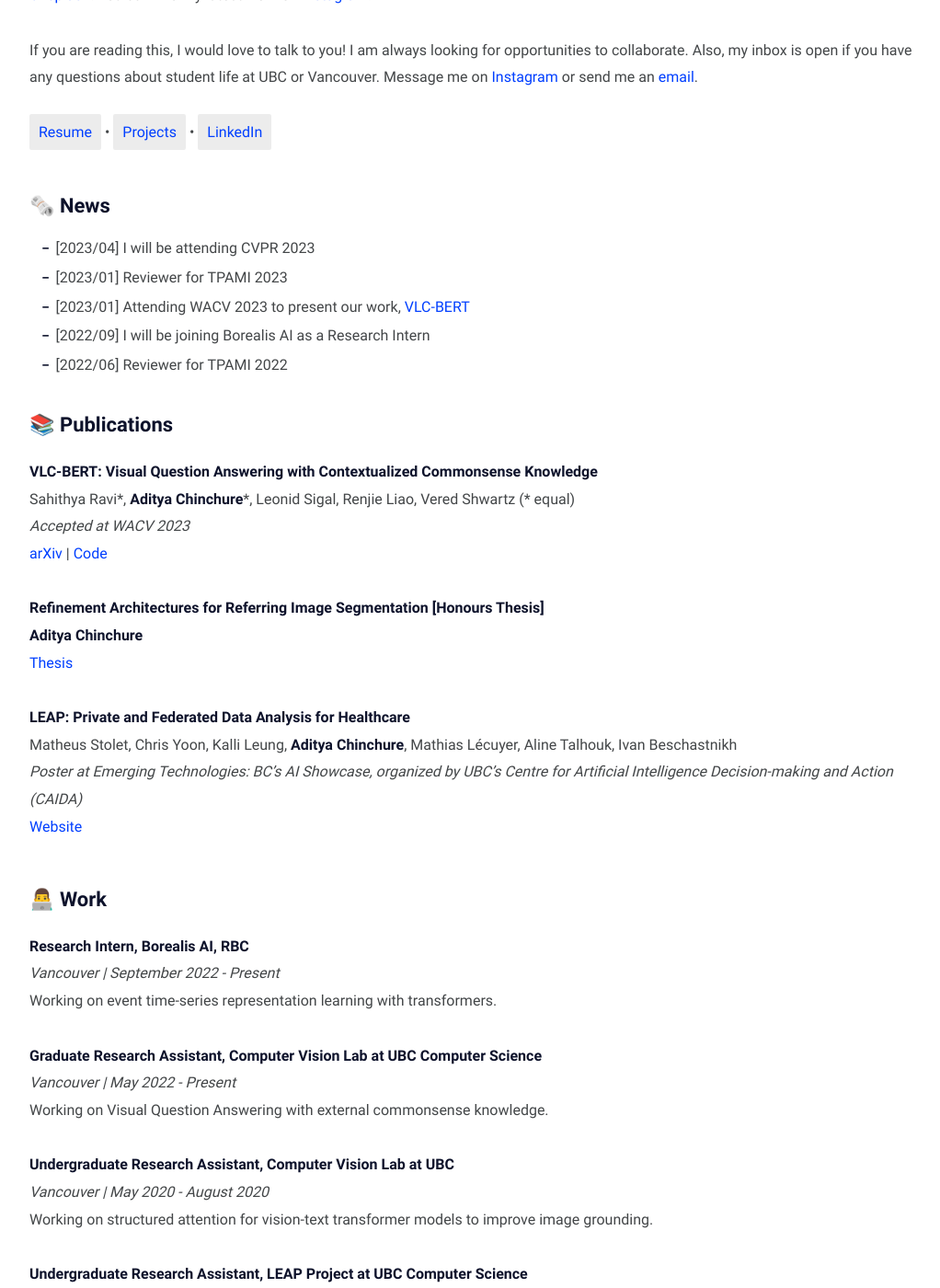
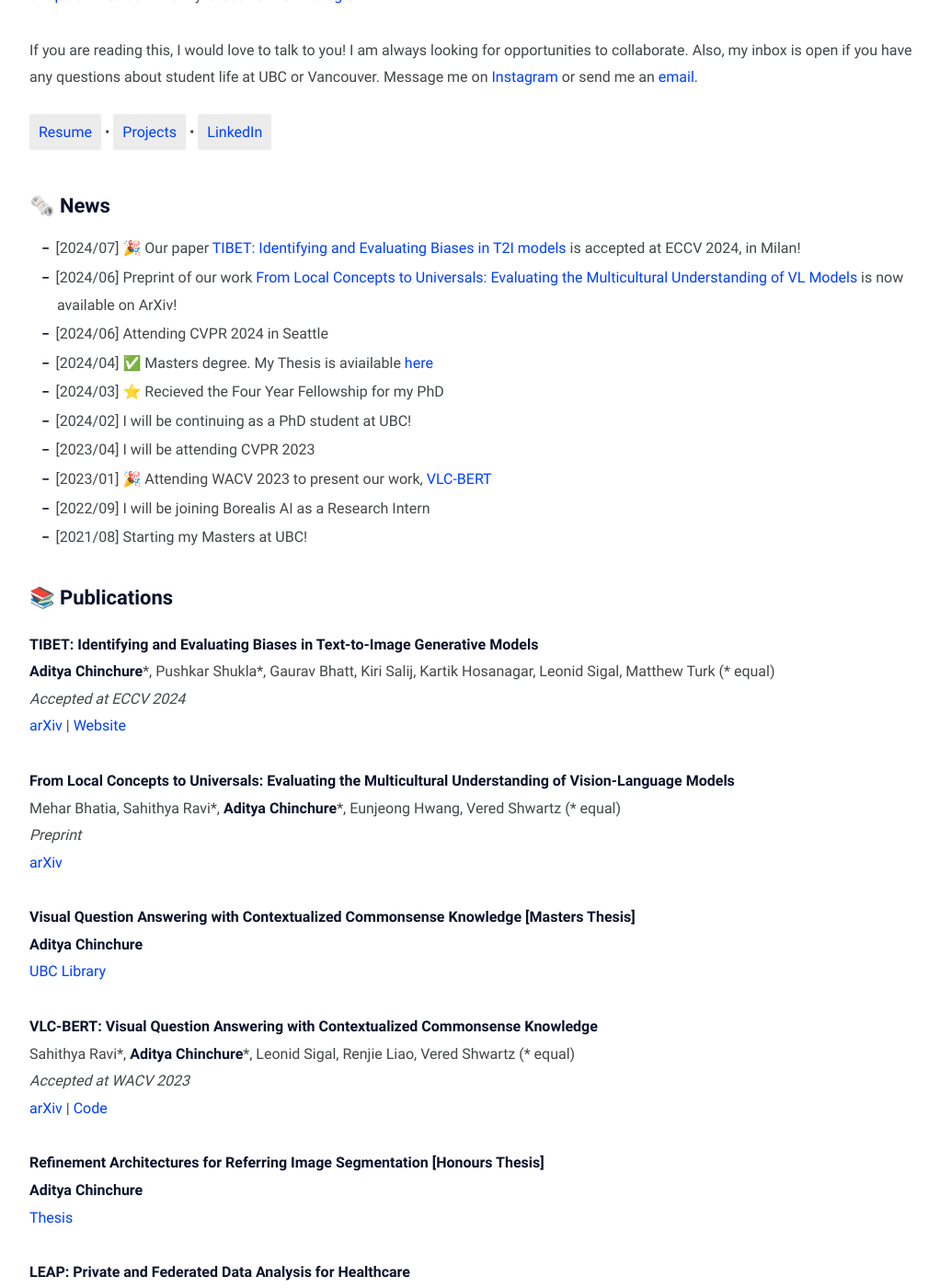
Before and after one commit to aditya10/aditya10.github.io, a Jekyll site: the page built from index.md, in a window 1280 px wide and 1400 px high, scrolled down 613 px. Shown: the whole window at 92% size, without its empty margins (126-1148 px from the left). Built offline with Jekyll 4.4.1, drawn with Linux system fonts in a browser that asks for light colours; some of the changed text lies outside the part shown.

Commit message:
Update website

```diff
--- a/index.md
+++ b/index.md
@@ -9,7 +9,7 @@
 
 👋 Hello there!
 
-I work at the Computer Vision Lab at University of British Columbia with [Dr. Leonid Sigal](https://www.cs.ubc.ca/~lsigal/index.html) and [Dr. Renjie Liao](https://lrjconan.github.io). My interests lie in multimodal vision-language models, time-series models, and commonsense reasoning. Currently, I am an intern at [Borealis AI](https://www.borealisai.com), working with [Dr. Fred Tung](https://www.borealisai.com/team-member/fred-tung/).
+I am a PhD student at the Computer Vision Lab at University of British Columbia with [Dr. Leonid Sigal](https://www.cs.ubc.ca/~lsigal/index.html) and [Dr. Vered Shwartz](https://www.cs.ubc.ca/~vshwartz/). I work on vision-language reasoning and bias & fairness in AI. Previously, I completed my Masters at UBC. I was also an intern at [Borealis AI](https://www.borealisai.com), working with [Dr. Fred Tung](https://www.borealisai.com/team-member/fred-tung/).
 
 In addition, I am a photographer in the city. I enjoy doing landscape and product photography. My work has over [100 million views on Unsplash](https://unsplash.com/@adityachinchure). You can find my latest work on [Instagram](https://www.instagram.com/aditya.chinchure/).
 
@@ -20,13 +20,32 @@
 
 ## 🗞️ News
 
+* [2024/07] 🎉 Our paper [TIBET: Identifying and Evaluating Biases in T2I models](https://tibet-ai.github.io) is accepted at ECCV 2024, in Milan!
+* [2024/06] Preprint of our work [From Local Concepts to Universals: Evaluating the Multicultural Understanding of VL Models](https://arxiv.org/abs/2407.00263) is now available on ArXiv!
+* [2024/06] Attending CVPR 2024 in Seattle
+* [2024/04] ✅ Masters degree. My Thesis is aviailable [here](https://open.library.ubc.ca/soa/cIRcle/collections/ubctheses/24/items/1.0441296)
+* [2024/03] ⭐ Recieved the Four Year Fellowship for my PhD
+* [2024/02] I will be continuing as a PhD student at UBC!
 * [2023/04] I will be attending CVPR 2023
-* [2023/01] Reviewer for TPAMI 2023
-* [2023/01] Attending WACV 2023 to present our work, [VLC-BERT](https://arxiv.org/abs/2210.13626)
+* [2023/01] 🎉 Attending WACV 2023 to present our work, [VLC-BERT](https://arxiv.org/abs/2210.13626)
 * [2022/09] I will be joining Borealis AI as a Research Intern
-* [2022/06] Reviewer for TPAMI 2022
+* [2021/08] Starting my Masters at UBC!
 
 ## 📚 Publications
+
+**TIBET: Identifying and Evaluating Biases in Text-to-Image Generative Models** \
+**Aditya Chinchure**\*, Pushkar Shukla\*, Gaurav Bhatt, Kiri Salij, Kartik Hosanagar, Leonid Sigal, Matthew Turk (\* equal) \
+_Accepted at ECCV 2024_ \
+[arXiv](https://arxiv.org/abs/2312.01261) | [Website](https://tibet-ai.github.io)
+
+**From Local Concepts to Universals: Evaluating the Multicultural Understanding of Vision-Language Models** \
+Mehar Bhatia, Sahithya Ravi\*, **Aditya Chinchure**\*, Eunjeong Hwang, Vered Shwartz (\* equal) \
+_Preprint_ \
+[arXiv](https://arxiv.org/abs/2407.00263)
+
+**Visual Question Answering with Contextualized Commonsense Knowledge [Masters Thesis]** \
+**Aditya Chinchure** \
+[UBC Library](https://open.library.ubc.ca/soa/cIRcle/collections/ubctheses/24/items/1.0441296)
 
 **VLC-BERT: Visual Question Answering with Contextualized Commonsense Knowledge** \
 Sahithya Ravi\*, **Aditya Chinchure**\*, Leonid Sigal, Renjie Liao, Vered Shwartz (\* equal) \
@@ -42,23 +61,32 @@
 _Poster at Emerging Technologies: BC's AI Showcase, organized by UBC's Centre for Artificial Intelligence Decision-making and Action (CAIDA)_ \
 [Website](https://leap-project.github.io)
 
+## 📑 Reviewing
+
+I have reviewed several papers for: TPAMI 2022, TPAMI 2023, CVPR 2024, ECCV 2024, TPAMI 2024
+
 ## 👨‍💻 Work
 
+**PhD Student, Computer Vision Lab at UBC Computer Science** \
+_Vancouver | May 2024 - Present_ \
+Working on multimodal vision-language models, commonsense reasoning, bias and fairness.
+
+
 **Research Intern, Borealis AI, RBC** \
-_Vancouver | September 2022 - Present_ \
-Working on event time-series representation learning with transformers.
+_Vancouver | September 2022 - March 2023 \
+Worked on event time-series representation learning with transformers.
 
 **Graduate Research Assistant, Computer Vision Lab at UBC Computer Science** \
-_Vancouver | May 2022 - Present_ \
-Working on Visual Question Answering with external commonsense knowledge.
+_Vancouver | May 2022 - April 2024_ \
+Visual Question Answering with external commonsense knowledge.
 
 **Undergraduate Research Assistant, Computer Vision Lab at UBC** \
 _Vancouver | May 2020 - August 2020_ \
-Working on structured attention for vision-text transformer models to improve image grounding.
+Structured attention for vision-text transformer models to improve image grounding.
 
 **Undergraduate Research Assistant, LEAP Project at UBC Computer Science** \
 _Vancouver | May 2020 - August 2020_ \
-Working on backend projects for LEAP, a differential privacy-focused federated data analytics platform.
+Backend (RedCap Data) projects for LEAP, a differential privacy-focused federated ML platform.
 
 **Machine Learning Engineer (Co-op), Hypercontext (prev. SoapBox)** \
 _Toronto | May 2019 - August 2019_ \
@@ -70,9 +98,14 @@
 
 ## 👨‍🎓 Education
 
+**PhD in Computer Vision and NLP** \
+The University of British Columbia |
+2024 onwards \
+Four Year Fellowship (4YF) Recipient
+
 **MSc. in Computer Science** \
 The University of British Columbia |
-2021 - 2023
+2021 - 2024
 
 **BSc. Honours in Computer Science** \
 The University of British Columbia |
@@ -81,6 +114,6 @@
 
 ## 📸 Other
 
-* Find my photography work on [Instagram](https://www.instagram.com/aditya.chinchure/) and [Unsplash](https://unsplash.com/@adityachinchure)
+- Find my photography work on [Instagram](https://www.instagram.com/aditya.chinchure/) and [Unsplash](https://unsplash.com/@adityachinchure)
 
-* In the news: [Vancouver’s realtors are people too, say trio behind @realtorsofvancouver](https://www.vancouverisawesome.com/local-news/vancouvers-realtors-people-1936819)
+- In the news: [Vancouver’s realtors are people too, say trio behind @realtorsofvancouver](https://www.vancouverisawesome.com/local-news/vancouvers-realtors-people-1936819)
```
